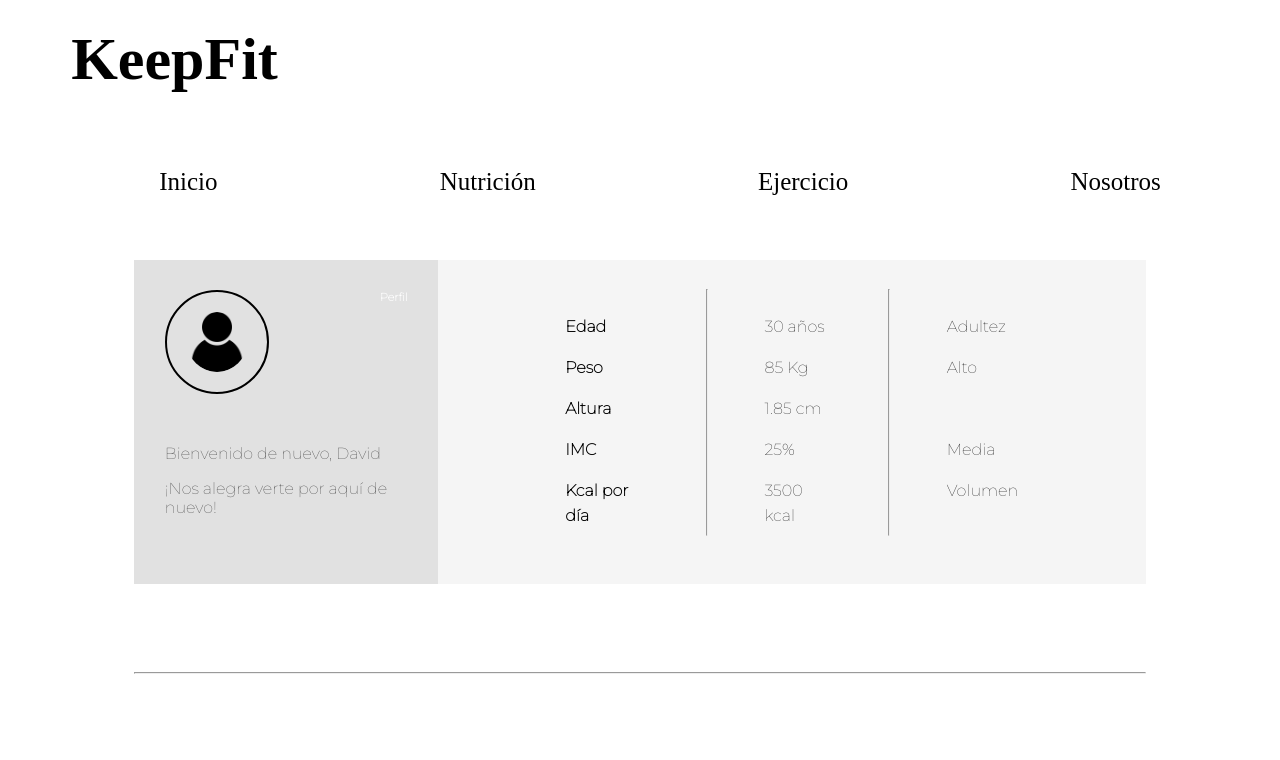
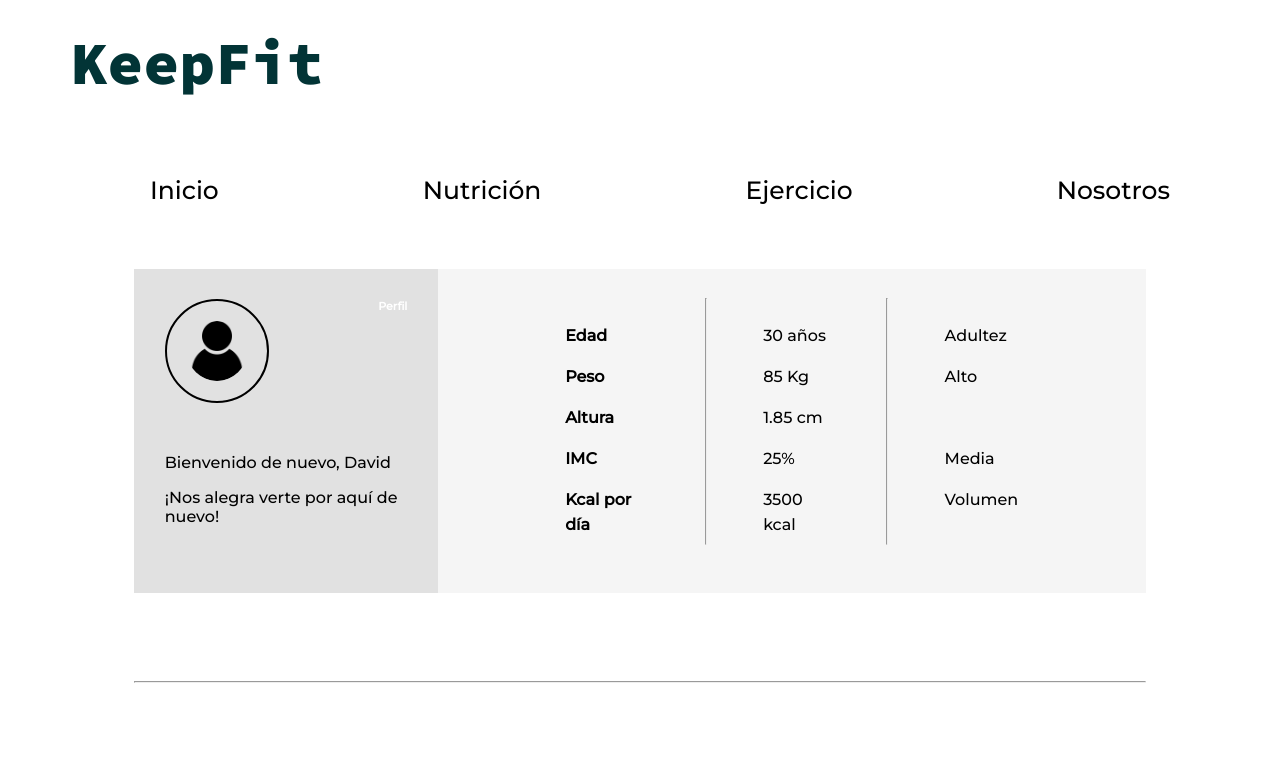
Before and after one commit to adrianncatalan/keepfit, a plain HTML site: page html/home/home.html in a window 1280 px wide. Shown: the top 760 px of the page. Drawn offline with Linux system fonts and the light colour scheme.

Commit message:
login y home actualizado

```diff
--- a/css/home/home.css
+++ b/css/home/home.css
@@ -1,9 +1,16 @@
+@import url('https://fonts.googleapis.com/css2?family=Montserrat:wght@500&family=Source+Code+Pro:wght@900&display=swap');
 /*HEADER*/
 /*
 #03B5AA
 #023436
 #FFFFFF
 */
+
+
+body *{
+    font-family: 'Montserrat', sans-serif;
+    color: black;
+}
 
 /*Link*/
 a{
@@ -26,10 +33,11 @@ a:hover{
 
 /*Header and Nav*/
 h1{
-
+    color: #023436;
     margin-left:5%;
     margin-top:2%;
     font-size: 60px;
+    font-family: 'Source Code Pro', monospace;
 }
 nav li{
     display: inline-block;
--- a/css/login/common.css
+++ b/css/login/common.css
@@ -3,3 +3,5 @@
 @import url('../common/mediaQuerys.css');
 @import url('../login/mediaQuerys.css');
 @import url('../colors/colors.css');
+@import url('https://fonts.googleapis.com/css2?family=Montserrat:wght@500&family=Source+Code+Pro:wght@900&display=swap');
+@import url('https://fonts.googleapis.com/css2?family=Source+Code+Pro:wght@900&display=swap');
--- a/css/login/login.css
+++ b/css/login/login.css
@@ -1,4 +1,5 @@
 @import url('../colors/colors.css');
+@import url('common.css');
 
 * {
     box-sizing: border-box;
@@ -13,6 +14,10 @@ body {
     display: flex;
     flex-direction: column;
     min-height: 100vh;
+}
+
+body *{
+    font-family: 'Montserrat', sans-serif ;
 }
 
 .container {
@@ -33,13 +38,13 @@ body {
     color: var(--color-complementario-2);
     font-size: 6em;
     text-shadow: 3px 3px 3px #fff;
-    font-family: sans-serif;
+    font-family: 'Source Code Pro', monospace;
     margin: 0;
     margin-top: 0.5em;
+    color: #023436;
 }
 
 .titular p {
-    font-family: sans-serif;
     color: var(--color-primario);
     font-size: 2em;
     margin-bottom: 1.5em;
@@ -80,7 +85,7 @@ input {
 }
 
 input[type="submit"] {
-    background-color: crimson;
+    background-color: #023436;
     color: #fff;
     font-weight: bold;
     font-size: 1em;
@@ -92,7 +97,7 @@ input[type="submit"] {
 input[type="submit"]:hover {
     transition: all ease 0.3s;
     opacity: 1;
-    background-color: #dc143cb3;
+    background-color: #03b5aa;
 }
 
 input[type="button"] {
```
Also changed, not shown: html/index.html (+2 -0 lines), html/listaEjercicios/listaEjercicios.html (added, +12 -0 lines), css/colors/colors.css (added).
